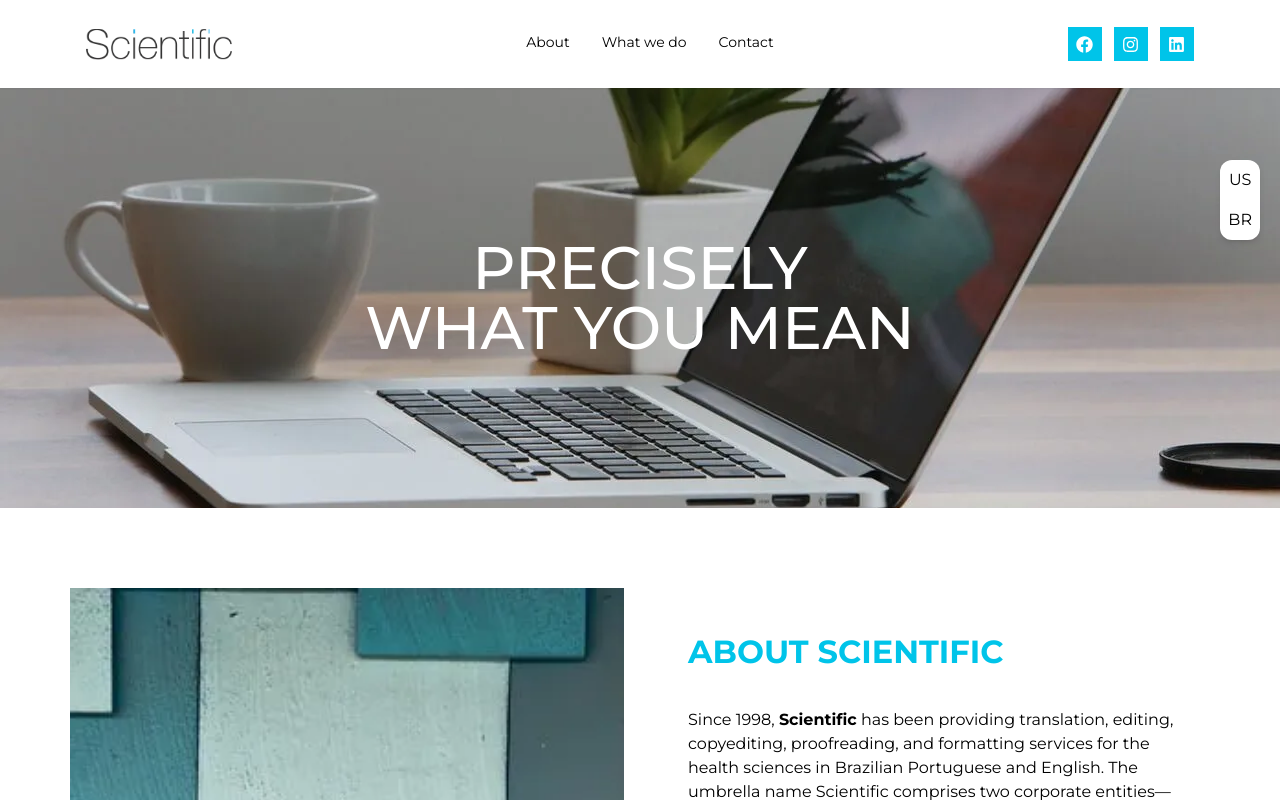
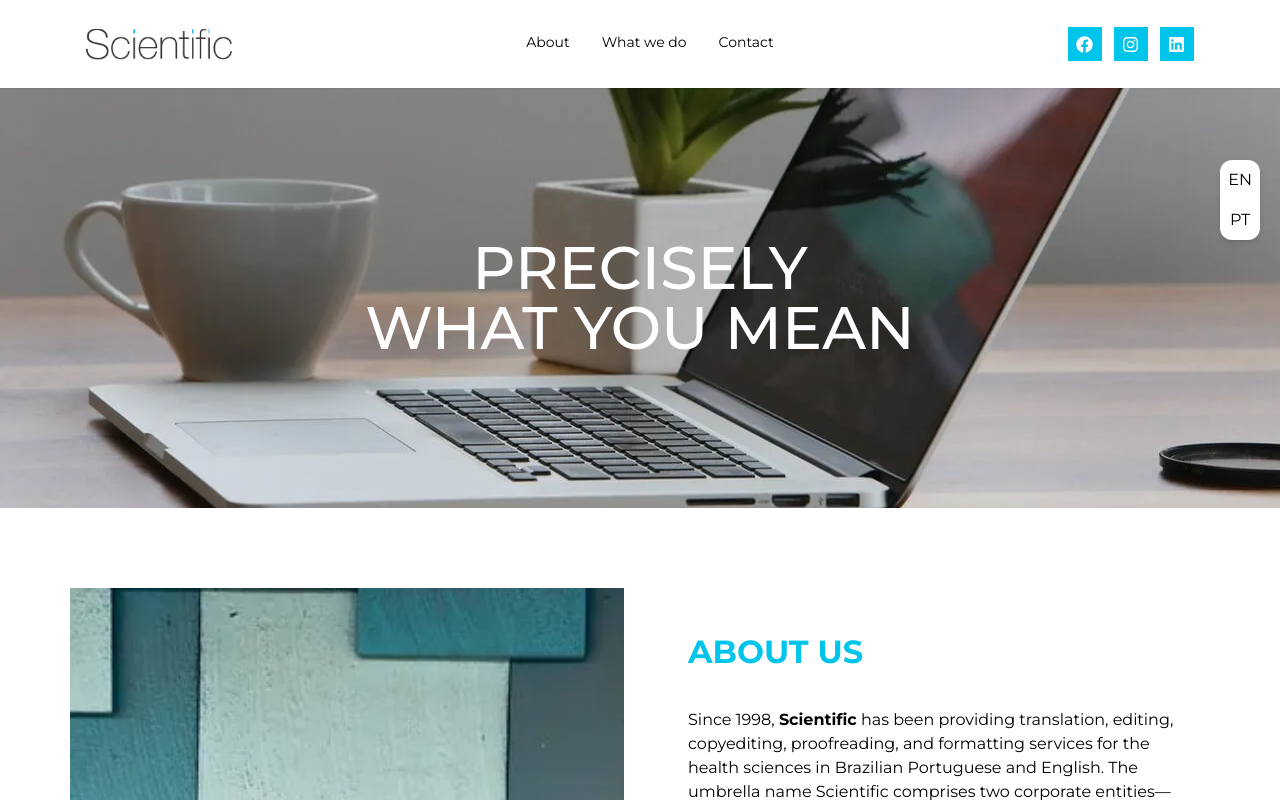
Before and after one commit to pazIago/Scientific, a Next.js app: page / in a window 1280 px wide. Shown: the top 800 px of the page. Built offline with nearby package versions, Linux system fonts and the light colour scheme; no server answers.

Commit message:
lang fix

```diff
--- a/src/components/Header/index.tsx
+++ b/src/components/Header/index.tsx
@@ -69,13 +69,13 @@ const Header = ({ isBr, setIsBr }: { isBr: boolean; setIsBr: Function }) => {
               className="hover:bg-slate-200"
               onClick={() => setIsBr(false)}
             >
-              US
+              EN
             </button>
             <button
               className="hover:bg-slate-200"
               onClick={() => setIsBr(true)}
             >
-              BR
+              PT
             </button>
           </nav>
           <button
@@ -111,10 +111,10 @@ const Header = ({ isBr, setIsBr }: { isBr: boolean; setIsBr: Function }) => {
       </div>
       <nav className="fixed grid bg-white rounded-xl right-5 top-40 [&>button]:p-2 overflow-hidden max-sm:hidden shadow-md">
         <button className="hover:bg-slate-200" onClick={() => handleLang("EN")}>
-          US
+          EN
         </button>
         <button className="hover:bg-slate-200" onClick={() => handleLang("BR")}>
-          BR
+          PT
         </button>
       </nav>
     </header>
--- a/src/pages/index.tsx
+++ b/src/pages/index.tsx
@@ -59,7 +59,7 @@ export default function Home({ data }: InstagramProps) {
           />
         </div>
         <div className="pt-10 pl-8 pr-4 max-md:px-4 [&>h2]:mb-8">
-          <Title>{isBr ? "Sobre a Scientific" : "About Scientific"}</Title>
+          <Title>{isBr ? "Sobre a Scientific" : "About Us"}</Title>
           {isBr ? (
             <p>
               A <strong>Scientific</strong> atua desde 1998 na revisão,
```
